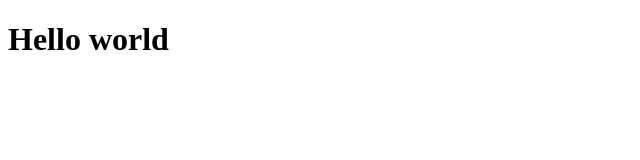
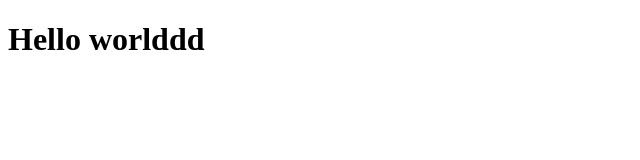
Before and after one commit to Vereda-desafios/pokeapi-tsx, a React (Create React App) app: page / in a window 1280 px wide. Shown: the top 160 px of the page, without its empty margins (0-640 px from the left). Built offline with nearby package versions, Linux system fonts and the light colour scheme.

Commit message:
commit test

```diff
--- a/public/index.html
+++ b/public/index.html
@@ -19,7 +19,7 @@
       If you open it directly in the browser, you will see an empty page.
 
       You can add webfonts, meta tags, or analytics to this file.
-      The build step will place the bundled scripts into the <body> tag.
+      The build step will splace the bundled scripts into the <body> tag.
 
       To begin the development, run `npm start` or `yarn start`.
       To create a production bundle, use `npm run build` or `yarn build`.
--- a/src/App.tsx
+++ b/src/App.tsx
@@ -1,7 +1,7 @@
 import React from "react";
 
 function App() {
-  return <h1>Hello world</h1>;
+  return <h1>Hello worlddd</h1>;
 }
 
 export default App;
```
